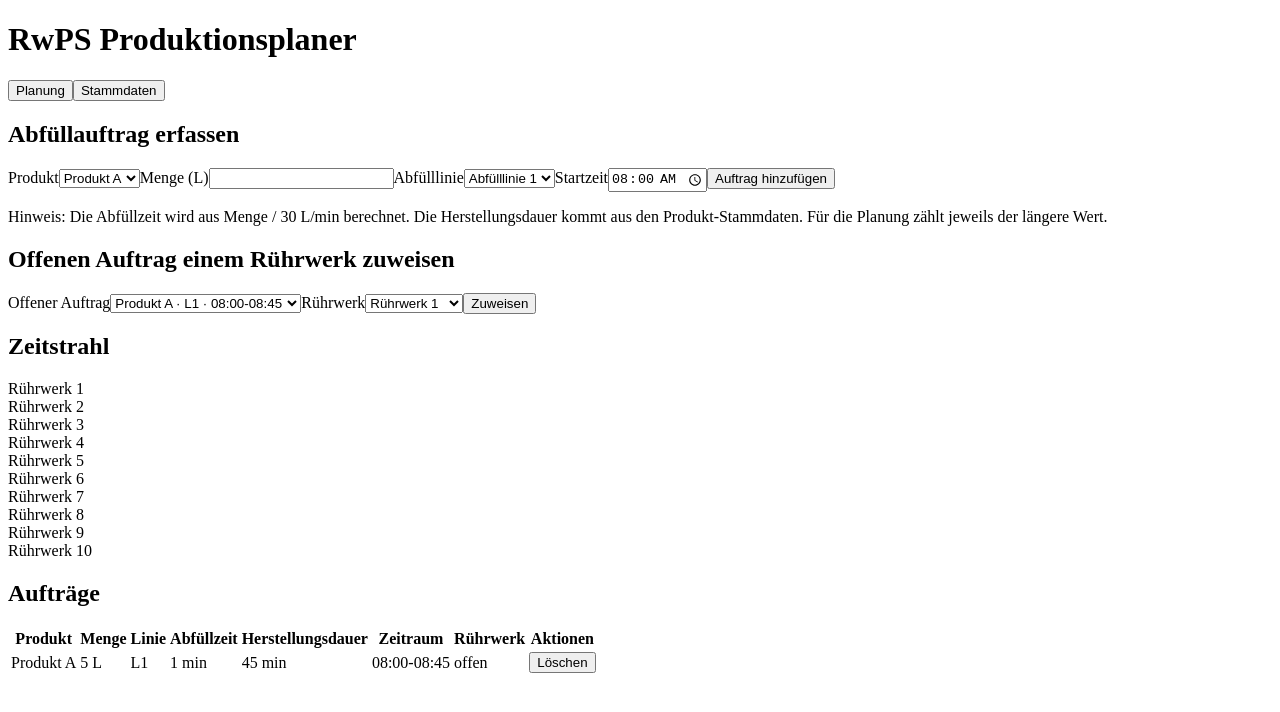
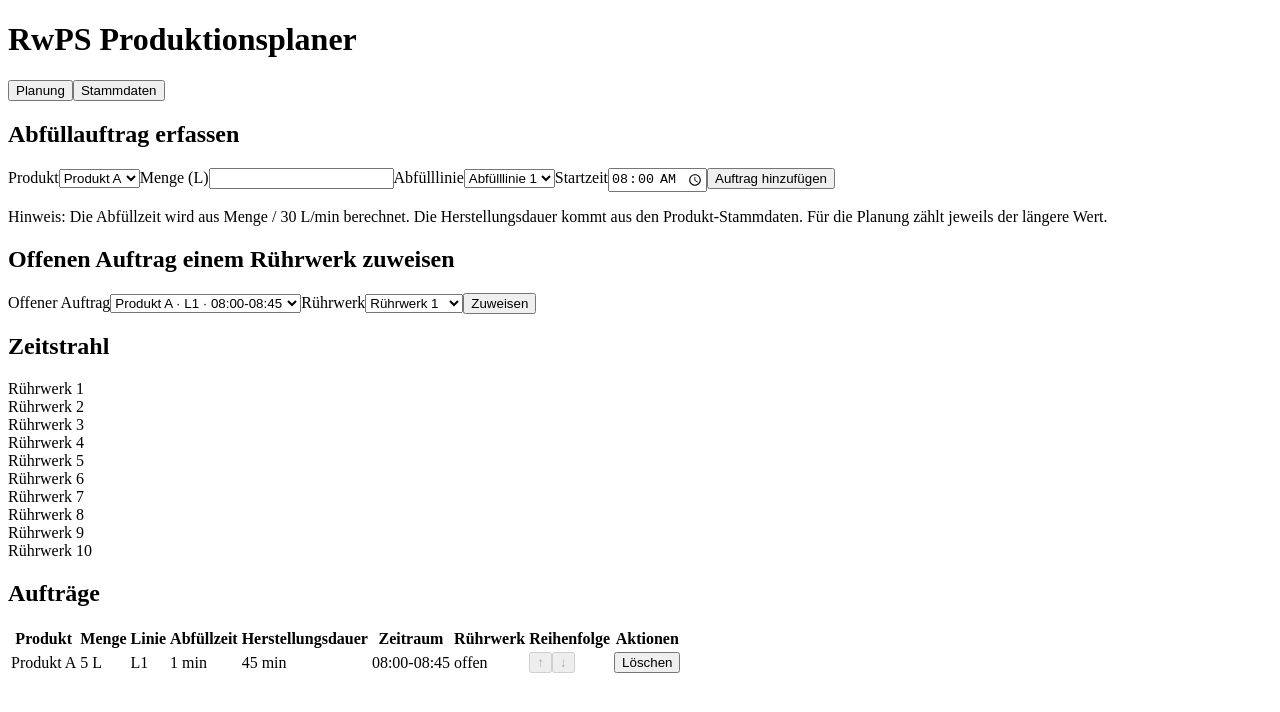
Before and after one commit to fabianhoffmann790-ctrl/RwPS-Codex, a React (Vite) app: page / in a window 1280 px wide. Both pictures are taken after typing "5" into the empty fields and a click on the button "Auftrag hinzufügen". Shown: the top 712 px of the page. Built offline with nearby package versions, Linux system fonts and the light colour scheme; the HTML template or start-up script is replaced by a standard one.

Commit message:
Handle mixer conflicts after line reorder

```diff
--- a/src/App.jsx
+++ b/src/App.jsx
@@ -31,6 +31,41 @@ function overlaps(a, b) {
   return a.start < b.end && b.start < a.end;
 }
 
+function createOrderBlock(order) {
+  return {
+    id: `order-${order.id}`,
+    mixerId: order.mixerId,
+    orderId: order.id,
+    start: order.start,
+    end: order.end,
+    type: 'order',
+  };
+}
+
+function findConflictingBlockIds(blocks) {
+  const conflicts = new Set();
+  const grouped = blocks.reduce((acc, block) => {
+    if (!block.mixerId) return acc;
+    if (!acc[block.mixerId]) acc[block.mixerId] = [];
+    acc[block.mixerId].push(block);
+    return acc;
+  }, {});
+
+  Object.values(grouped).forEach((mixerBlocks) => {
+    const sorted = mixerBlocks.toSorted((a, b) => a.start - b.start || a.end - b.end);
+    for (let index = 0; index < sorted.length - 1; index += 1) {
+      const current = sorted[index];
+      const next = sorted[index + 1];
+      if (overlaps(current, next)) {
+        conflicts.add(current.id);
+        conflicts.add(next.id);
+      }
+    }
+  });
+
+  return [...conflicts];
+}
+
 function App() {
   const [activeTab, setActiveTab] = useState('planung');
   const [products, setProducts] = useState([]);
@@ -41,6 +76,7 @@ function App() {
 
   const [orders, setOrders] = useState([]);
   const [mixerReservations, setMixerReservations] = useState([]);
+  const [conflictBlockIds, setConflictBlockIds] = useState([]);
   const [planError, setPlanError] = useState('');
   const [selectedOrderId, setSelectedOrderId] = useState('');
   const [selectedMixerId, setSelectedMixerId] = useState(MIXERS[0].id);
@@ -52,6 +88,13 @@ function App() {
   });
 
   const openOrders = useMemo(() => orders.filter((entry) => !entry.mixerId), [orders]);
+  const timelineBlocks = useMemo(
+    () => [
+      ...mixerReservations,
+      ...orders.filter((entry) => entry.mixerId).map((entry) => createOrderBlock(entry)),
+    ],
+    [mixerReservations, orders],
+  );
 
   useEffect(() => {
     getProducts().then((loaded) => {
@@ -178,6 +221,7 @@ function App() {
 
   const tryAssignOrderToMixer = () => {
     setPlanError('');
+    setConflictBlockIds([]);
     if (!selectedOrderId) {
       setPlanError('Bitte offenen Auftrag wählen.');
       return;
@@ -203,9 +247,9 @@ function App() {
       return;
     }
 
-    const mixerBlocks = mixerReservations.filter((entry) => entry.mixerId === selectedMixerId);
+    const mixerBlocks = timelineBlocks.filter((entry) => entry.mixerId === selectedMixerId);
     if (mixerBlocks.some((entry) => overlaps(manufacturingBlock, entry))) {
-      setPlanError('Zuweisung nicht möglich: Zeitüberschneidung auf dem Rührwerk.');
+      setPlanError('Zuweisung nicht möglich: Herstellungsblock kollidiert mit vorhandener Rührwerks-Reservierung.');
       return;
     }
 
@@ -215,17 +259,89 @@ function App() {
   };
 
   const unassignOrderFromMixer = (orderId) => {
+    setConflictBlockIds([]);
     setOrders((prev) => prev.map((entry) => (entry.id === orderId ? { ...entry, mixerId: null } : entry)));
     setMixerReservations((prev) => prev.filter((entry) => entry.orderId !== orderId));
   };
 
   const removeOrder = (orderId) => {
+    setConflictBlockIds([]);
     setOrders((prev) => prev.filter((entry) => entry.id !== orderId));
     setMixerReservations((prev) => prev.filter((entry) => entry.orderId !== orderId));
     if (selectedOrderId === orderId) {
       setSelectedOrderId('');
     }
   };
+
+  const handleLineListDrop = (lineId, movedOrderId, targetOrderId) => {
+    setPlanError('');
+    setConflictBlockIds([]);
+
+    setOrders((prevOrders) => {
+      const lineOrders = prevOrders.filter((entry) => entry.lineId === lineId).toSorted((a, b) => a.start - b.start);
+      const fromIndex = lineOrders.findIndex((entry) => entry.id === movedOrderId);
+      const toIndex = lineOrders.findIndex((entry) => entry.id === targetOrderId);
+
+      if (fromIndex < 0 || toIndex < 0 || fromIndex === toIndex) {
+        return prevOrders;
+      }
+
+      const reorderedLineOrders = [...lineOrders];
+      const [movedOrder] = reorderedLineOrders.splice(fromIndex, 1);
+      reorderedLineOrders.splice(toIndex, 0, movedOrder);
+
+      const initialStart = lineOrders[0]?.start ?? 0;
+      let cursor = initialStart;
+      const recalculatedById = new Map();
+
+      reorderedLineOrders.forEach((entry) => {
+        const duration = entry.end - entry.start;
+        const recalculated = { ...entry, start: cursor, end: cursor + duration };
+        recalculatedById.set(entry.id, recalculated);
+        cursor = recalculated.end;
+      });
+
+      const nextOrders = prevOrders
+        .map((entry) => recalculatedById.get(entry.id) ?? entry)
+        .toSorted((a, b) => a.start - b.start);
+
+      const nextReservations = mixerReservations.map((reservation) => {
+        const order = recalculatedById.get(reservation.orderId);
+        if (!order || reservation.type !== 'manufacturing') return reservation;
+        return {
+          ...reservation,
+          start: order.start - order.manufacturingDuration,
+          end: order.start,
+        };
+      });
+
+      if (nextReservations.some((entry) => entry.start < 0)) {
+        setPlanError('Reihenfolge nicht möglich: Mindestens ein Herstellungsblock würde vor 00:00 Uhr liegen.');
+        return prevOrders;
+      }
+
+      const allBlocks = [...nextReservations, ...nextOrders.filter((entry) => entry.mixerId).map((entry) => createOrderBlock(entry))];
+      const conflicts = findConflictingBlockIds(allBlocks);
+      if (conflicts.length > 0) {
+        setPlanError('Reihenfolge zurückgesetzt: Herstellungsblock-Kollision mit bestehender Rührwerks-Reservierung erkannt.');
+        setConflictBlockIds(conflicts);
+        return prevOrders;
+      }
+
+      setMixerReservations(nextReservations);
+      return nextOrders;
+    });
+  };
+
+  const lineOrdersById = useMemo(
+    () =>
+      orders.reduce((acc, order) => {
+        if (!acc[order.lineId]) acc[order.lineId] = [];
+        acc[order.lineId].push(order);
+        return acc;
+      }, {}),
+    [orders],
+  );
 
   return (
     <div className="page">
@@ -350,19 +466,19 @@ function App() {
                 <div key={mixer.id} className="timeline-row">
                   <div className="timeline-label">{mixer.name}</div>
                   <div className="timeline-track">
-                    {mixerReservations
+                    {timelineBlocks
                       .filter((reservation) => reservation.mixerId === mixer.id)
                       .map((reservation) => (
                         <div
                           key={reservation.id}
-                          className={`block ${reservation.type}`}
+                          className={`block ${reservation.type} ${conflictBlockIds.includes(reservation.id) ? 'conflict' : ''}`}
                           style={{
                             left: `${(reservation.start / DAY_MINUTES) * 100}%`,
                             width: `${((reservation.end - reservation.start) / DAY_MINUTES) * 100}%`,
                           }}
                           title={`Auftrag ${reservation.orderId} · ${toHHMM(reservation.start)}-${toHHMM(reservation.end)}`}
                         >
-                          H
+                          {reservation.type === 'manufacturing' ? 'H' : 'A'}
                         </div>
                       ))}
                   </div>
@@ -383,12 +499,19 @@ function App() {
                   <th>Herstellungsdauer</th>
                   <th>Zeitraum</th>
                   <th>Rührwerk</th>
+                  <th>Reihenfolge</th>
                   <th>Aktionen</th>
                 </tr>
               </thead>
               <tbody>
-                {orders.map((order) => (
-                  <tr key={order.id}>
+                {orders.map((order) => {
+                  const lineOrders = lineOrdersById[order.lineId]?.toSorted((a, b) => a.start - b.start) ?? [];
+                  const currentIndex = lineOrders.findIndex((entry) => entry.id === order.id);
+                  const previousOrder = currentIndex > 0 ? lineOrders[currentIndex - 1] : null;
+                  const nextOrder = currentIndex < lineOrders.length - 1 ? lineOrders[currentIndex + 1] : null;
+
+                  return (
+                    <tr key={order.id}>
                     <td>{order.productName}</td>
                     <td>{order.volumeLiters} L</td>
                     <td>{order.lineId}</td>
@@ -398,6 +521,26 @@ function App() {
                       {toHHMM(order.start)}-{toHHMM(order.end)}
                     </td>
                     <td>{order.mixerId ?? 'offen'}</td>
+                    <td>
+                      <div className="actions">
+                        <button
+                          type="button"
+                          className="secondary"
+                          disabled={!previousOrder}
+                          onClick={() => previousOrder && handleLineListDrop(order.lineId, order.id, previousOrder.id)}
+                        >
+                          ↑
+                        </button>
+                        <button
+                          type="button"
+                          className="secondary"
+                          disabled={!nextOrder}
+                          onClick={() => nextOrder && handleLineListDrop(order.lineId, order.id, nextOrder.id)}
+                        >
+                          ↓
+                        </button>
+                      </div>
+                    </td>
                     <td>
                       <div className="actions">
                         {order.mixerId ? (
@@ -410,11 +553,12 @@ function App() {
                         </button>
                       </div>
                     </td>
-                  </tr>
-                ))}
+                    </tr>
+                  );
+                })}
                 {orders.length === 0 ? (
                   <tr>
-                    <td colSpan="8">Noch keine Aufträge vorhanden.</td>
+                    <td colSpan="9">Noch keine Aufträge vorhanden.</td>
                   </tr>
                 ) : null}
               </tbody>
```
Also changed, not shown: src/styles.css (+9 -0 lines).
